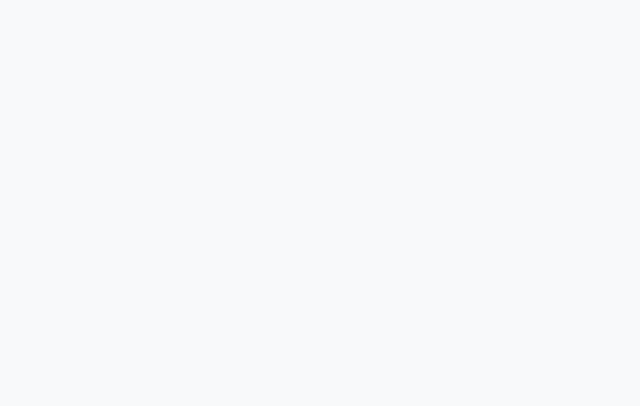
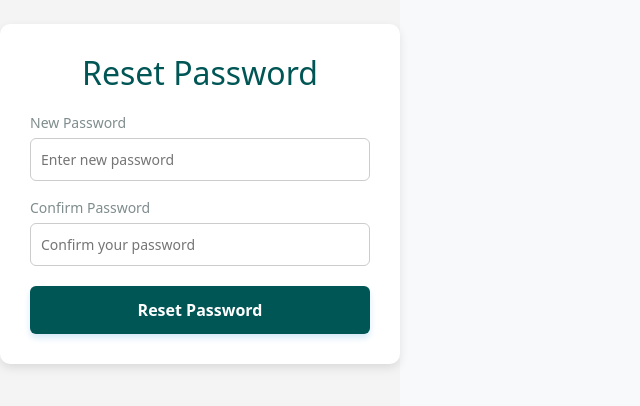
Before and after one commit to Yogeshwari80/Yogeshwari, a React (Vite) app: page /resetpassword/1 in a window 1280 px wide. Before the commit this address had no page. Shown: the part 206-612 px from the top of the page, without its empty margins (0-640 px from the left). Built offline with nearby package versions, Linux system fonts and the light colour scheme.

Commit message:
final add property

```diff
--- a/src/App.jsx
+++ b/src/App.jsx
@@ -18,6 +18,7 @@ import { Services } from './components/common/Services'
 import { About } from './components/common/About'
 import { ContactUs } from './components/common/ContactUs'
 import { Inquiry } from './components/user/Inquiry'
+import { ResetPassword } from './components/common/ResetPassword'
 
 
 
@@ -50,13 +51,15 @@ function App() {
   >
     <Routes>
       <Route path="/login" element={<Login />} />
+      <Route path="/resetpassword/:token" element ={<ResetPassword/>}></Route>
       <Route path="/signup" element={<Signup />} />
       <Route path="/" element ={<LandingPage/>}></Route>
       {/* <Route path="/" element ={<LandingPage/>}></Route> */}
      <Route path='/properties' element={<Properties/>}></Route>
      <Route path='/services'element={<Services/>}></Route>
      <Route path='/about' element={<About/>}></Route>
-<Route path='/contact' element={<ContactUs/>}></Route>
+     <Route path='/contact' element={<ContactUs/>}></Route>
+
 
 
 
@@ -69,6 +72,7 @@ function App() {
 
         </Route>
 
+
       </Route>
     </Routes>
   </div>
--- /dev/null
+++ b/src/components/common/ResetPassword.jsx
@@ -0,0 +1,147 @@
+import axios from "axios";
+import React from "react";
+import { useForm } from "react-hook-form";
+import { useParams } from "react-router-dom";
+
+export const ResetPassword = () => {
+  const { register, handleSubmit, watch, formState: { errors } } = useForm();
+  const token = useParams().token;
+  const password = watch("password");
+
+  const submitHandler = async (data) => {
+    if (data.password !== data.confirmPassword) {
+      alert("Passwords do not match!");
+      return;
+    }
+
+    const obj = {
+      password: data.password,
+      token: token,
+    };
+
+    try {
+      const res = await axios.post("api/resetpassword", obj);
+      console.log(res.data);
+      alert("Password reset successful!");
+    } catch (error) {
+      console.error("Error resetting password:", error);
+      alert("Failed to reset password. Please try again.");
+    }
+  };
+
+  return (
+    <div
+      style={{
+        display: "flex",
+        justifyContent: "center",
+        alignItems: "center",
+        minHeight: "100vh",
+        backgroundColor: "#f4f4f4",
+      }}
+    >
+      <div
+        style={{
+          width: "400px",
+          backgroundColor: "white",
+          padding: "30px",
+          borderRadius: "10px",
+          boxShadow: "0 4px 10px rgba(0, 0, 0, 0.1)",
+          textAlign: "center",
+        }}
+      >
+        <h2 style={{ color: "#005555", marginBottom: "20px" }}>
+          Reset Password
+        </h2>
+        <form onSubmit={handleSubmit(submitHandler)}>
+          {/* Password Input */}
+          <div style={{ marginBottom: "15px", textAlign: "left" }}>
+            <label
+              style={{
+                display: "block",
+                fontSize: "14px",
+                color: "#7f8c8d",
+                marginBottom: "5px",
+              }}
+            >
+              New Password
+            </label>
+            <input
+              type="password"
+              placeholder="Enter new password"
+              {...register("password", {
+                required: "Password is required",
+                minLength: {
+                  value: 8,
+                  message: "Password must be at least 8 characters",
+                },
+              })}
+              style={{
+                width: "100%",
+                padding: "10px",
+                border: "1px solid #ccc",
+                borderRadius: "6px",
+                fontSize: "14px",
+              }}
+            />
+            <p style={{ color: "red", fontSize: "12px", marginTop: "4px" }}>
+              {errors.password?.message}
+            </p>
+          </div>
+
+          {/* Confirm Password Input */}
+          <div style={{ marginBottom: "20px", textAlign: "left" }}>
+            <label
+              style={{
+                display: "block",
+                fontSize: "14px",
+                color: "#7f8c8d",
+                marginBottom: "5px",
+              }}
+            >
+              Confirm Password
+            </label>
+            <input
+              type="password"
+              placeholder="Confirm your password"
+              {...register("confirmPassword", {
+                required: "Please confirm your password",
+                validate: (value) =>
+                  value === password || "Passwords do not match",
+              })}
+              style={{
+                width: "100%",
+                padding: "10px",
+                border: "1px solid #ccc",
+                borderRadius: "6px",
+                fontSize: "14px",
+              }}
+            />
+            <p style={{ color: "red", fontSize: "12px", marginTop: "4px" }}>
+              {errors.confirmPassword?.message}
+            </p>
+          </div>
+
+          {/* Submit Button */}
+          <button
+            type="submit"
+            style={{
+              width: "100%",
+              padding: "12px",
+              border: "none",
+              borderRadius: "6px",
+              backgroundColor: "#005555",
+              color: "white",
+              fontSize: "16px",
+              fontWeight: "600",
+              cursor: "pointer",
+              transition: "all 0.3s",
+              boxShadow: "0 4px 6px rgba(52, 152, 219, 0.2)",
+            }}
+          >
+            Reset Password
+          </button>
+        </form>
+      </div>
+    </div>
+  );
+};
--- a/src/components/user/AddProperty.jsx
+++ b/src/components/user/AddProperty.jsx
@@ -11,13 +11,22 @@ const [cities, setCities] = useState([]);
 const [areas, setAreas] = useState([]);
 const [categories,setCategories] = useState([])
 const [categoryId, setCategoryId] = useState("");
-const [stateId,setStatesId]=useState("")
-const [cityId,setCitysId]=useState("")
-const [areaId,setAreaId]=useState("")
+const [stateId, setStateId] = useState("");
+const [cityId, setCityId] = useState("");
+const [areaId, setAreaId] = useState("");
+
+// const [stateId,setStatesId]=useState("")
+// const [cityId,setCitysId]=useState("")
+// const [areaId,setAreaId]=useState("")
+// const selectedCategoryId = categoryId || "default-category-id";
+// const selectedStateId = stateId || "default-state-id";
+// const selectedCityId = cityId || "default-city-id";
+// const selectedAreaId = areaId || "default-area-id";
 
 
 
   const { register, handleSubmit } = useForm();
+
 
   useEffect(() => {
     getAllStates();
@@ -36,7 +45,7 @@ const [areaId,setAreaId]=useState("")
   };
 
 
-  const getCitiesByState = async (stateId) => {
+  const getCitiesByState = async (states) => {
 
     try {
       const response = await axios.get(`/api/city/${stateId}`);
@@ -90,7 +99,8 @@ const submitHandler = async (data) => {
   const formData = new FormData();
   formData.append("property_name",data.property_name)
   // formData.append("category_id",data.category_id)
-  formData.append("category_id", categoryId || "");
+  // formData.append("category_id", categoryId || "");
+  // formData.append("category_id", selectedCategoryId);
   // formData.append("property_type",data.property_type)
   formData.append("listing_type",data.listing_type)
   // formData.append("base_price",data.basePrice)
@@ -100,12 +110,19 @@ const submitHandler = async (data) => {
   // formData.append("state_id",data.stateId)
   // formData.append("city_id",data.cityId)
   //   formData.append("area_id",data.areaId)
-  formData.append("state_id", stateId || "");
+  formData.append("state_id", stateId);
   formData.append("city_id", cityId || "");
   formData.append("area_id", areaId || "");
+  // formData.append("state_id", selectedStateId);
+  // formData.append("city_id", selectedCityId);
+  // formData.append("area_id", selectedAreaId);
+  formData.append("category_id", categoryId);
+  // formData.append("state_id", stateId);
+  // formData.append("city_id", cityId);
+  // formData.append("area_id", areaId);
   formData.append("landmarks",data.landmarks)
   formData.append("maps_link",data.mapsLink)
- // formData.append("userId",data.userId)
+ formData.append("user_id",data.userId)
   formData.append("built_up_area",data.builtUpArea)
   formData.append("carpet_area",data.carpetArea)
   formData.append("bedrooms",data.bedrooms)
@@ -124,30 +141,16 @@ const submitHandler = async (data) => {
   console.log("Form Data:", Object.fromEntries(formData));
   console.log("form data..",formData);
 
-  const res = await axios.post("http://localhost:8000/api/create_property_with_file",formData)
+  const res = await axios.post("http://localhost:8000/api/create_property_file",formData)
   console.log(res.data);
 
 
 
-  // try {
-  //   const res = await axios.post("http://localhost:8000/api/api/create_property_with_file", formData, {
-  //     headers: { "Content-Type": "multipart/form-data" },
-  //   });
-  //   console.log("Property added successfully", res.data);
-  // } catch (error) {
-  //   console.error("Error adding property:", error);
-  // }
+
 };
 
 
 
-//   const res = await axios.post("http://localhost:8000/api/create_property_with_file",formData,{
-//     headers: {
-//         "Content-Type": "multipart/form-data",
-//     },
-// })
-// console.log(res.data)
-// }
 
 
     return (
@@ -165,38 +168,26 @@ const submitHandler = async (data) => {
                 <label htmlFor="propertyTitle" className="form-label">Property Title</label>
                 <input type="text" {...register("property_name")} className="form-control" id="propertyTitle" placeholder="Enter property title" />
               </div>
-              {/* <div className="mb-3">
-                <label htmlFor="propertyType" className="form-label">Property Type</label>
-                <select className="form-select" {...register("category_id")} id="propertyType">
-                  <option value="">Select Type</option>
-                  <option value="apartment">Apartment</option>
-                  <option value="house">House</option>
-                  <option value="villa">Villa</option>
-                  <option value="commercial">Commercial</option>
-                  <option value="plot">Plot</option>
-                </select>
-              </div> */}
-               {/* <div className="mb-3">
-                <label htmlFor="propertyType" className="form-label" >Property Type</label>
-                <select className="form-select"  id="propertyType" {...register("category_id")}>
-                  <option value="">Select Type</option>
-                  {
-                    categories?.map((category) => {
-                      return <option value={category._id}>{category.name}</option>
-                    })
-                  }
-                </select>
-              </div> */}
+
               <div className="mb-3">
     <label htmlFor="propertyType" className="form-label">Property Type</label>
-    <select className="form-select" id="propertyType" {...register("category_id")}>
+    {/* <select className="form-select" id="propertyType" {...register("category_id")}>
       <option value="">Select Type</option>
       {categories.map((category) => (
         <option key={category._id} value={category._id}>
           {category.name}
         </option>
       ))}
-    </select>
+    </select> */}
+    <select className="form-select" onChange={(event) => setCategoryId(event.target.value)}>
+  <option value="">Select Type</option>
+  {categories.map((category) => (
+    <option key={category._id} value={category._id}>
+      {category.name}
+    </option>
+  ))}
+</select>
+
   </div>
               <div className="mb-3">
                 <label htmlFor="listingType" className="form-label">Listing Type</label>
@@ -232,7 +223,7 @@ const submitHandler = async (data) => {
                 <div className="col">
                   <label htmlFor="state" className="form-label">State</label>
 
-                  <select className="form-select" onChange={(event) => {getCitiesByState(event.target.value)}}>
+                  {/* <select className="form-select" onChange={(event) => {getCitiesByState(event.target.value)}}>
 
                     <option value="">Select State</option>
 
@@ -241,38 +232,66 @@ const submitHandler = async (data) => {
                       return <option key={index} value={state._id}>{state.name}</option>
                      })
                   }
-                  </select>
+                  </select>  */}
+                  <select className="form-select" onChange={(event) => {
+  const selectedStateId = event.target.value;
+  setStateId(selectedStateId);
+  getCitiesByState(selectedStateId); // Fetch cities based on the selected state
+}}>
+  <option value="">Select State</option>
+  {states?.map((state) => (
+    <option key={state._id} value={state._id}>{state.name}</option>
+  ))}
+</select>
+
 
 
                 </div>
 
                 <div className="col">
                   <label htmlFor="city" className="form-label">City</label>
-                  <select className="form-select" id="city"  onChange={(event) => {getAreasByCity(event.target.value)}}>
+                  {/* <select className="form-select" id="city"  onChange={(event) => {getAreasByCity(event.target.value)}}>
                     <option value="">Select City</option>
                     {
                      cities?.map((city , index) => {
                       return <option key={index} value={city._id}>{city.name}</option>
                      })
                   }
-                  </select>
+                  </select> */}
+                  <select className="form-select" onChange={(event) => {
+  const selectedCityId = event.target.value;
+  setCityId(selectedCityId);
+  getAreasByCity(selectedCityId);
+}}>
+  <option value="">Select City</option>
+  {cities?.map((city) => (
+    <option key={city._id} value={city._id}>{city.name}</option>
+  ))}
+</select>
+
                 </div>
                 <div className="col">
                   <label htmlFor="area" className="form-label">Area</label>
-                  <select className="form-select" id="city">
+                  {/* <select className="form-select" id="city">
                     <option value="">Select Area</option>
                     {
                      areas?.map((area , index) => {
                       return <option key={index} value={area._id}>{area.name}</option>
                      })
                   }
-                  </select>
+                  </select> */}
+                  <select className="form-select" onChange={(event) => {
+  setAreaId(event.target.value);
+}}>
+  <option value="">Select Area</option>
+  {areas?.map((area) => (
+    <option key={area._id} value={area._id}>{area.name}</option>
+  ))}
+</select>
+
                 </div>
 
-                  {/* <div className="col">
-                    <label htmlFor="zip" className="form-label">ZIP / Pincode</label>
-                    <input type="text" className="form-control" id="zip" placeholder="ZIP or Pincode" />
-                  </div> */}
+
               </div>
               <div className="mb-3">
                 <label htmlFor="landmarks" className="form-label">Nearby Landmarks</label>
@@ -348,39 +367,8 @@ const submitHandler = async (data) => {
               </div>
 
 
-              {/* <h5 className="mb-3">Amenities & Features</h5>
-              <div className="form-check mb-2">
-                <input className="form-check-input" type="checkbox" id="lift"{...register("amenities.lift")} />
-                <label className="form-check-label" htmlFor="lift">Lift/Elevator</label>
-              </div>
-              <div className="form-check mb-2">
-                <input className="form-check-input" type="checkbox" id="swimmingPool" {...register("amenities.swimmingPool")}/>
-                <label className="form-check-label" htmlFor="swimmingPool">Swimming Pool</label>
-              </div>
-              <div className="form-check mb-2">
-                <input className="form-check-input" type="checkbox" id="gym" {...register("amenities.gym")}/>
-                <label className="form-check-label" htmlFor="gym">Gym</label>
-              </div>
-              <div className="form-check mb-2">
-                <input className="form-check-input" type="checkbox" id="garden" {...register("amenities.garden")} />
-                <label className="form-check-label" htmlFor="garden">Garden/Park</label>
-              </div>
-              <div className="form-check mb-2">
-                <input className="form-check-input" type="checkbox" id="security" {...register("amenities.security")}/>
-                <label className="form-check-label" htmlFor="security">Security Guard</label>
-              </div>
-              <div className="form-check mb-2">
-                <input className="form-check-input" type="checkbox" id="cctv"{...register("amenities.cctv")} />
-                <label className="form-check-label" htmlFor="cctv">CCTV Surveillance</label>
-              </div>
-              <div className="form-check mb-2">
-                <input className="form-check-input" type="checkbox" id="powerBackup"{...register("amenities.powerBackup")} />
-                <label className="form-check-label" htmlFor="powerBackup">Power Backup</label>
-              </div>
-              <div className="form-check mb-2">
-                <input className="form-check-input" type="checkbox" id="clubhouse"{...register("amenities.clubhouse")} />
-                <label className="form-check-label" htmlFor="clubhouse">Clubhouse/Community Hall</label>
-              </div> */}
+
+
 
       {/* Property Media & Documents */}
       <h5 className="mb-3">Property Media & Documents</h5>
```
Also changed, not shown: src/components/common/Login.jsx (+108 -3 lines).
